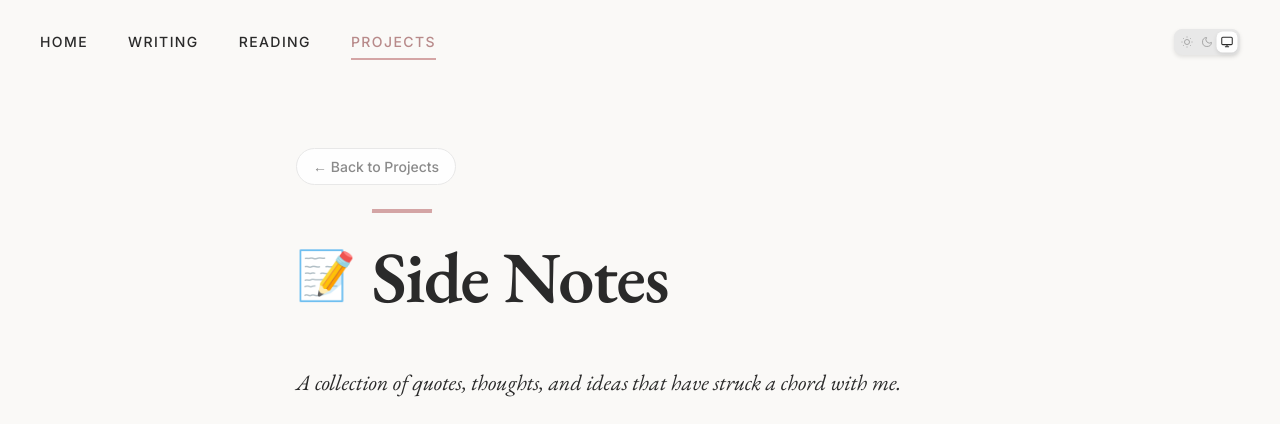
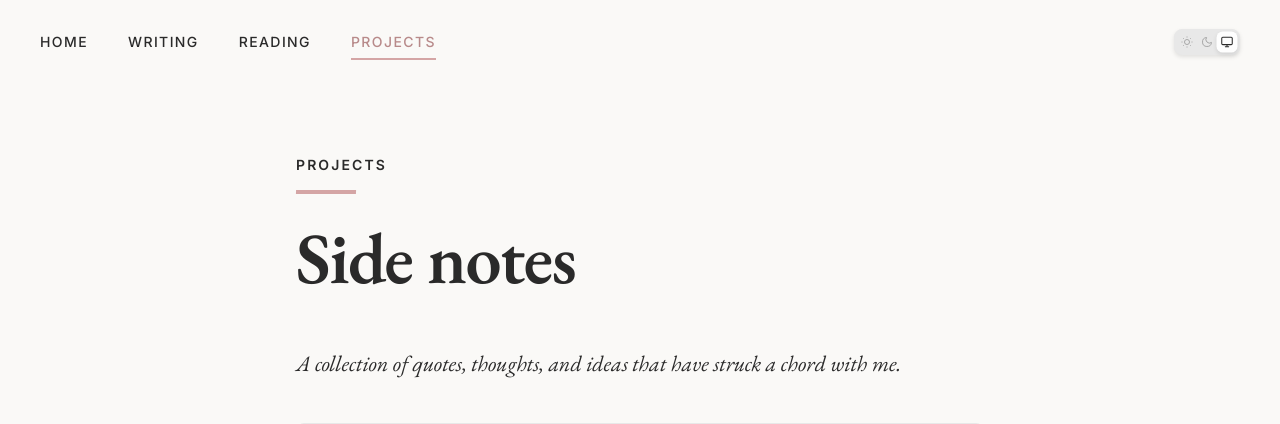
Before and after one commit to flores8/lauralee.space, a Next.js app: page /projects/side-notes in a window 1280 px wide. Shown: the top 424 px of the page. Built offline with nearby package versions, Linux system fonts and the light colour scheme; no server answers; the database is empty.

Commit message:
update minor styles on the side notes page

```diff
--- a/app/projects/side-notes/page.tsx
+++ b/app/projects/side-notes/page.tsx
@@ -67,21 +67,19 @@ export default function SideNotesPage() {
 
   return (
     <div className="content-section">
-      <div className="back-link-container">
-        <Link href="/projects" className="back-link">
-          ← Back to Projects
+      <div className="post-header">
+        <Link href="/projects" className="post-category">
+          PROJECTS
         </Link>
-      </div>
-
-      <header className="post-header">
         <div className="header-content">
-          <span className="header-icon">📝</span>
-          <h1 className="post-title">Side Notes</h1>
+          <h1 className="post-title">Side notes</h1>
         </div>
         <p className="post-subtitle">
           A collection of quotes, thoughts, and ideas that have struck a chord with me.
         </p>
-      </header>
+      </div>
+
+
 
       {/* Filters */}
       <div className="filter-section">
```
